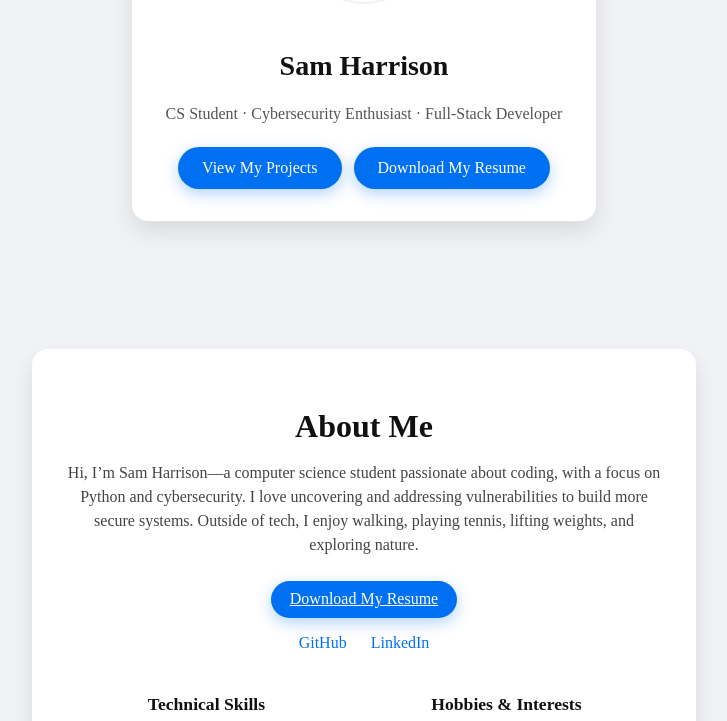
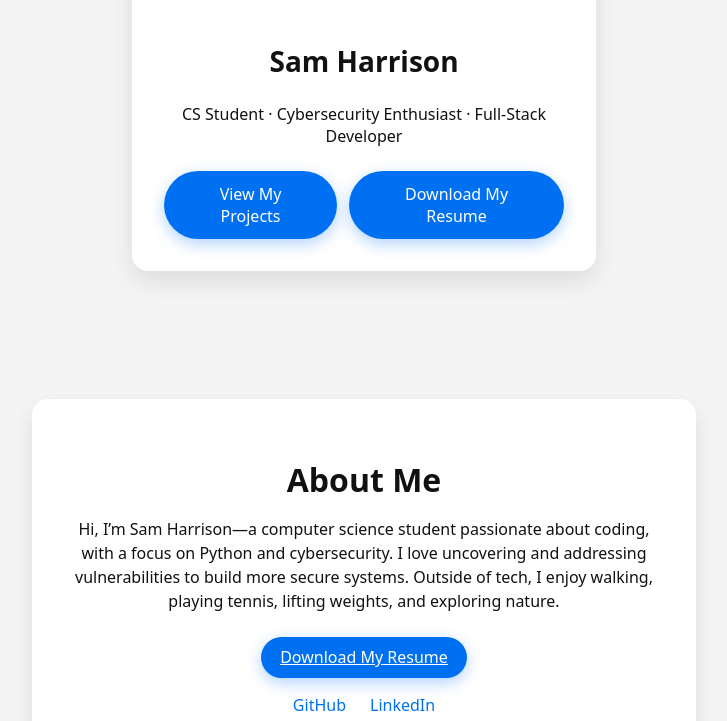
Before and after one commit to PufyBee/SamsWebsite, a Next.js app: page / in a window 1280 px wide. Shown: the part 134-855 px from the top of the page, without its empty margins (276-1003 px from the left). Built offline with nearby package versions, Linux system fonts and the light colour scheme.

Commit message:
Fixed text issue

```diff
--- a/components/AboutMe.module.css
+++ b/components/AboutMe.module.css
@@ -1,4 +1,5 @@
 /* components/AboutMe.module.css */
+
 .container {
   display: flex;
   justify-content: center;
@@ -7,11 +8,22 @@
 
 .card {
   max-width: 600px;
-  background: #fff;
+  background: var(--card-bg);
+  color: var(--card-fg);
   padding: 2rem;
   border-radius: 1rem;
-  box-shadow: 0 10px 20px rgba(0, 0, 0, 0.1);
+  box-shadow: 0 10px 20px var(--card-shadow);
   text-align: center;
+  transition:
+    background 0.3s,
+    color 0.3s,
+    box-shadow 0.3s,
+    transform 0.2s ease;
+}
+
+.card:hover {
+  box-shadow: 0 12px 30px rgba(0, 112, 243, 0.3);
+  transform: scale(1.01);
 }
 
 .heading {
@@ -22,7 +34,7 @@
 
 .bio {
   font-size: 1rem;
-  color: #444;
+  color: var(--card-fg);
   line-height: 1.5;
   margin-bottom: 1.5rem;
 }
@@ -33,7 +45,7 @@
 
 .button {
   display: inline-block;
-  background-color: #0070f3;
+  background-color: var(--link);
   color: #fff;
   padding: 0.6rem 1.2rem;
   border-radius: 9999px;
@@ -55,9 +67,10 @@
 }
 
 .links a {
-  color: #0070f3;
+  color: var(--link);
   font-weight: 500;
   text-decoration: none;
+  transition: color 0.3s;
 }
 
 .lists {
@@ -89,21 +102,12 @@
 
 .hobbyList li::before {
   content: '•';
-  color: #0070f3;
+  color: var(--link);
   display: inline-block;
   width: 1em;
   margin-left: -1em;
 }
 
-.card {
-  /* ensure transform & shadow transitions are smooth */
-  transition: transform 0.2s ease, box-shadow 0.2s ease;
-}
-
-/* glow on hover to match Projects */
-.card:hover {
-  box-shadow: 0 12px 30px rgba(0, 112, 243, 0.3);
-}
 .certSection {
   margin-top: 2rem;
   text-align: center;
--- a/components/Hero.module.css
+++ b/components/Hero.module.css
@@ -9,17 +9,17 @@
 
 .card {
   position: relative;
-  background-color: #fff;
+  background-color: var(--card-bg);
+  color: var(--card-fg);
   padding: 4rem 2rem 2rem;   /* extra top padding for avatar */
   border-radius: 1rem;
-  box-shadow: 0 10px 25px rgba(0, 0, 0, 0.1);
+  box-shadow: 0 10px 25px var(--card-shadow);
   text-align: center;
   max-width: 400px;
   width: 100%;
-  transition: box-shadow 0.2s ease, transform 0.2s ease;  /* add this */
+  transition: background 0.3s, color 0.3s, box-shadow 0.3s, transform 0.2s ease;
 }
 
-/* glow on hover */
 .card:hover {
   box-shadow: 0 12px 30px rgba(0, 112, 243, 0.3);
 }
@@ -46,7 +46,7 @@
 
 .subtitle {
   margin-top: 0.5rem;
-  color: #555;
+  color: var(--card-fg);
 }
 
 .ctaGroup {
@@ -58,7 +58,7 @@
 
 .cta {
   display: inline-block;
-  background-color: #0070f3;
+  background-color: var(--link);
   color: #fff;
   padding: 0.75rem 1.5rem;
   border-radius: 9999px;
--- a/styles/Projects.module.css
+++ b/styles/Projects.module.css
@@ -7,13 +7,13 @@
 }
 
 .card {
-  background: #fff;
+  background-color: var(--card-bg);
+  color: var(--card-fg);
   padding: 1.5rem;
   border-radius: 1rem;
-  box-shadow: 0 8px 20px rgba(0, 0, 0, 0.05);
+  box-shadow: 0 8px 20px var(--card-shadow);
   text-decoration: none;
-  color: inherit;
-  transition: box-shadow 0.2s ease, transform 0.2s ease;
+  transition: background 0.3s, color 0.3s, box-shadow 0.3s, transform 0.2s ease;
 }
 
 .card:hover {
--- a/styles/globals.css
+++ b/styles/globals.css
@@ -1,33 +1,41 @@
+/* styles/globals.css */
+
+/* 1) Base font & reset */
+html, body {
+  margin: 0;
+  padding: 0;
+  font-family: system-ui, sans-serif;
+}
+
+/* 2) Color variables */
 :root {
-  /* Light mode colors */
-  --bg: #f0f2f5;
+  /* Light mode */
+  --bg: #f4f4f4;
   --fg: #111;
   --card-bg: #fff;
+  --card-fg: #111;
   --link: #0070f3;
   --card-shadow: rgba(0, 0, 0, 0.1);
 }
 
 [data-theme='dark'] {
-  /* Dark mode overrides */
-  --bg: #1a1a1a;
+  /* Dark mode */
+  --bg: #121212;
   --fg: #eee;
-  --card-bg: #2a2a2a;
+  --card-bg: #1f1f1f;
+  --card-fg: #eee;
   --link: #4ea8de;
   --card-shadow: rgba(0, 0, 0, 0.5);
 }
 
+/* 3) Apply globals */
 body {
   background: var(--bg);
   color: var(--fg);
   transition: background 0.3s, color 0.3s;
 }
 
-.card {
-  background: var(--card-bg);
-  box-shadow: 0 10px 25px var(--card-shadow);
-  transition: background 0.3s, box-shadow 0.3s;
-}
-
 a {
   color: var(--link);
+  transition: color 0.3s;
 }
```
